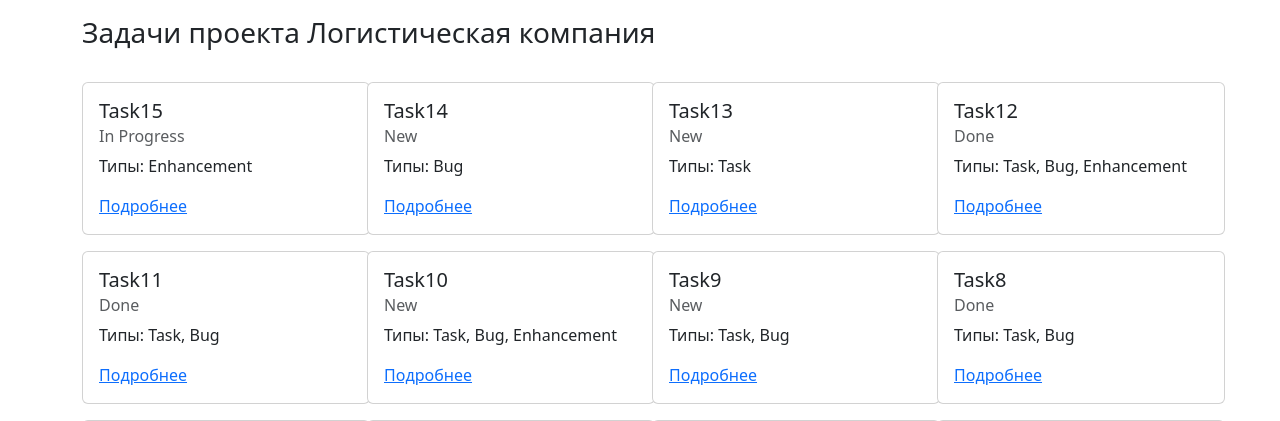
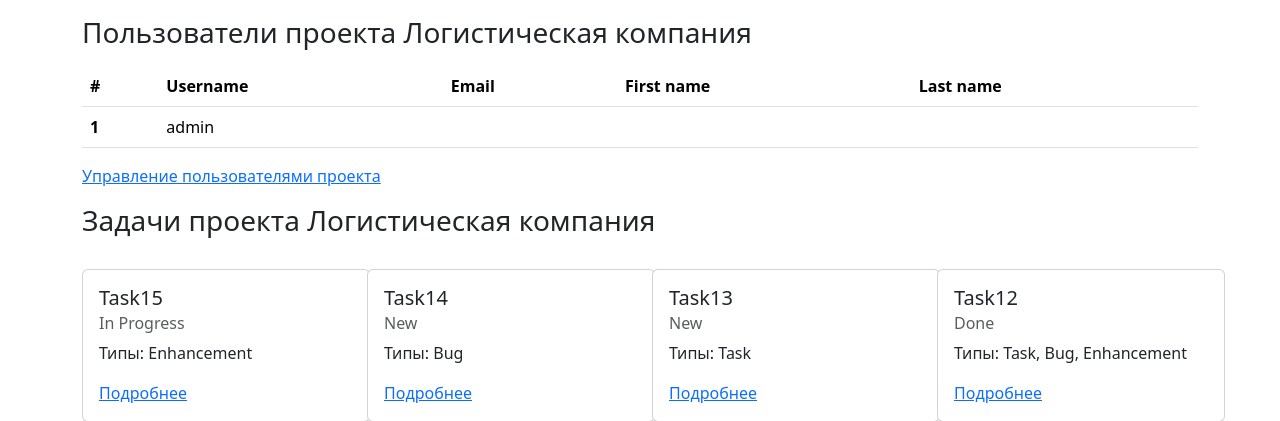
Before and after one commit to BekturTilepbek/Issue-Tracker, a Django app: page /project/1/ in a window 1280 px wide. Shown: the part 56-477 px from the top of the page. Run offline with Django 5.2, Linux system fonts and the light colour scheme; data comes from the database, SQL or seed files in the repository; tables that the repository leaves empty hold one stand-in row (values such as "Sample post").

Commit message:
создал связь многие-ко-многим между проектами и пользователями, реализовал добавление и удаление пользователей, также при создание проекта, автоматически добавляет пользователя

```diff
--- a/source/webapp/models/project.py
+++ b/source/webapp/models/project.py
@@ -1,4 +1,7 @@
+from django.contrib.auth import get_user_model
 from django.db import models
+
+User = get_user_model()
 
 
 class Project(models.Model):
@@ -6,6 +9,7 @@ class Project(models.Model):
     ended_at = models.DateField(null=True, blank=True, verbose_name='Дата окончания')
     name = models.CharField(max_length=100, verbose_name='Название')
     description = models.TextField(verbose_name='Описание')
+    users = models.ManyToManyField(User, related_name='projects', verbose_name='Пользователи', db_table='projects_users')
 
     def __str__(self):
         return f"{self.pk}. {self.name}: {self.started_at}"
--- a/source/webapp/templates/project/project_detail.html
+++ b/source/webapp/templates/project/project_detail.html
@@ -2,12 +2,44 @@
 {% block links %}
     {% if request.user.is_authenticated %}
         <li class="nav-item">
-            <a class="nav-link active" aria-current="page" href="{% url 'webapp:create_task' project.pk %}">Создать задачу</a>
+            <a class="nav-link active" aria-current="page" href="{% url 'webapp:create_task' project.pk %}">Создать
+                задачу</a>
         </li>
     {% endif %}
 {% endblock %}
 {% block content %}
-    <h3 class="mb-3">Задачи проекта {{ project.name }}</h3>
+    <h3 class="mb-3">Пользователи проекта {{ project.name }}</h3>
+
+    {% if users %}
+        <table class="table mb-3">
+            <thead>
+            <tr>
+                <th scope="col">#</th>
+                <th scope="col">Username</th>
+                <th scope="col">Email</th>
+                <th scope="col">First name</th>
+                <th scope="col">Last name</th>
+            </tr>
+            </thead>
+            <tbody>
+            {% for user in users %}
+                <tr>
+                    <th scope="row">{{ forloop.counter }}</th>
+                    <td>{{ user.username }}</td>
+                    <td>{{ user.email }}</td>
+                    <td>{{ user.first_name }}</td>
+                    <td>{{ user.last_name }}</td>
+                </tr>
+            {% endfor %}
+            </tbody>
+        </table>
+    {% else %}
+        <p>Пользователи не найдены</p>
+    {% endif %}
+
+    <a href="{% url 'webapp:manage_project_users' project.pk %}">Управление пользователями проекта</a>
+
+    <h3 class="my-3">Задачи проекта {{ project.name }}</h3>
 
     <div class="cards d-flex row row-cols-1 row-cols-md-2 row-cols-lg-4">
         {% for task in tasks %}
--- a/source/webapp/urls.py
+++ b/source/webapp/urls.py
@@ -1,5 +1,5 @@
 from django.urls import path
-from webapp.views import ProjectListView, CreateProjectView, ProjectDetailView, UpdateProjectView, DeleteProjectView
+from webapp.views import ProjectListView, CreateProjectView, ProjectDetailView, UpdateProjectView, DeleteProjectView, ManageProjectUserView
 from webapp.views import CreateTaskView, TaskDetailView, UpdateTaskView, DeleteTaskView
 
 app_name = 'webapp'
@@ -11,6 +11,7 @@ urlpatterns = [
     path('project/<int:pk>/', ProjectDetailView.as_view(), name='project_detail'),
     path('project/<int:pk>/update/', UpdateProjectView.as_view(), name='update_project'),
     path('project/<int:pk>/delete/', DeleteProjectView.as_view(), name='delete_project'),
+    path('project/<int:pk>/users/manage/', ManageProjectUserView.as_view(), name='manage_project_users'),
     path('project/<int:pk>/task/create/', CreateTaskView.as_view(), name='create_task'),
     path('task/<int:pk>/', TaskDetailView.as_view(), name='task_detail'),
     path('task/<int:pk>/update/', UpdateTaskView.as_view(), name='update_task'),
--- a/source/webapp/views/__init__.py
+++ b/source/webapp/views/__init__.py
@@ -1,2 +1,3 @@
 from webapp.views.task import CreateTaskView, TaskDetailView, UpdateTaskView, DeleteTaskView
-from webapp.views.project import ProjectListView, CreateProjectView, ProjectDetailView, UpdateProjectView, DeleteProjectView
+from webapp.views.project import (
+    ProjectListView, CreateProjectView, ProjectDetailView, UpdateProjectView, DeleteProjectView, ManageProjectUserView)
--- a/source/webapp/views/project.py
+++ b/source/webapp/views/project.py
@@ -1,11 +1,16 @@
+from django.contrib.auth import get_user_model
 from django.contrib.auth.mixins import LoginRequiredMixin
 from django.db.models import Q
+from django.http import HttpResponseRedirect
+from django.shortcuts import get_object_or_404, redirect
 from django.urls import reverse_lazy, reverse
 from django.utils.http import urlencode
-from django.views.generic import ListView, CreateView, DetailView, UpdateView, DeleteView
+from django.views.generic import ListView, CreateView, DetailView, UpdateView, DeleteView, TemplateView
 
 from webapp.forms import ProjectForm, SearchForm
 from webapp.models import Project
+
+User = get_user_model()
 
 
 class ProjectListView(ListView):
@@ -49,6 +54,12 @@ class CreateProjectView(LoginRequiredMixin, CreateView):
     template_name = "project/create_project.html"
     form_class = ProjectForm
 
+    def form_valid(self, form):
+        response = super().form_valid(form)
+        self.object.users.add(self.request.user)
+        self.object.save()
+        return response
+
     def get_success_url(self):
         return reverse("webapp:project_detail", kwargs={"pk": self.object.pk})
 
@@ -60,6 +71,7 @@ class ProjectDetailView(DetailView):
     def get_context_data(self, **kwargs):
         context = super().get_context_data(**kwargs)
         context["tasks"] = self.object.tasks.filter(is_deleted=False).order_by("-created_at")
+        context["users"] = self.object.users.all()
         return context
 
 
@@ -76,3 +88,28 @@ class DeleteProjectView(LoginRequiredMixin, DeleteView):
     template_name = "project/delete_project.html"
     model = Project
     success_url = reverse_lazy("webapp:projects")
+
+
+class ManageProjectUserView(LoginRequiredMixin, TemplateView):
+    template_name = 'project/manage_project_users.html'
+
+    def dispatch(self, request, *args, **kwargs):
+        self.project = get_object_or_404(Project, pk=self.kwargs['pk'])
+        return super().dispatch(request, *args, **kwargs)
+
+    def get_context_data(self, **kwargs):
+        context = super().get_context_data(**kwargs)
+        context['project'] = self.project
+        context['no_added_users'] = User.objects.exclude(id__in=self.project.users.all())
+        return context
+
+    def post(self, request, *args, **kwargs):
+        cleaned_data = request.POST
+        print(cleaned_data)
+        if cleaned_data.get('add_user'):
+            self.project.users.add(cleaned_data['add_user'])
+            self.project.save()
+        elif cleaned_data.get('remove_user'):
+            self.project.users.remove(cleaned_data['remove_user'])
+            self.project.save()
+        return redirect('webapp:project_detail', pk=self.project.pk)
```
Also changed, not shown: source/webapp/templates/project/manage_project_users.html (added, +31 -0 lines), source/webapp/migrations/0016_project_users.py (added).
